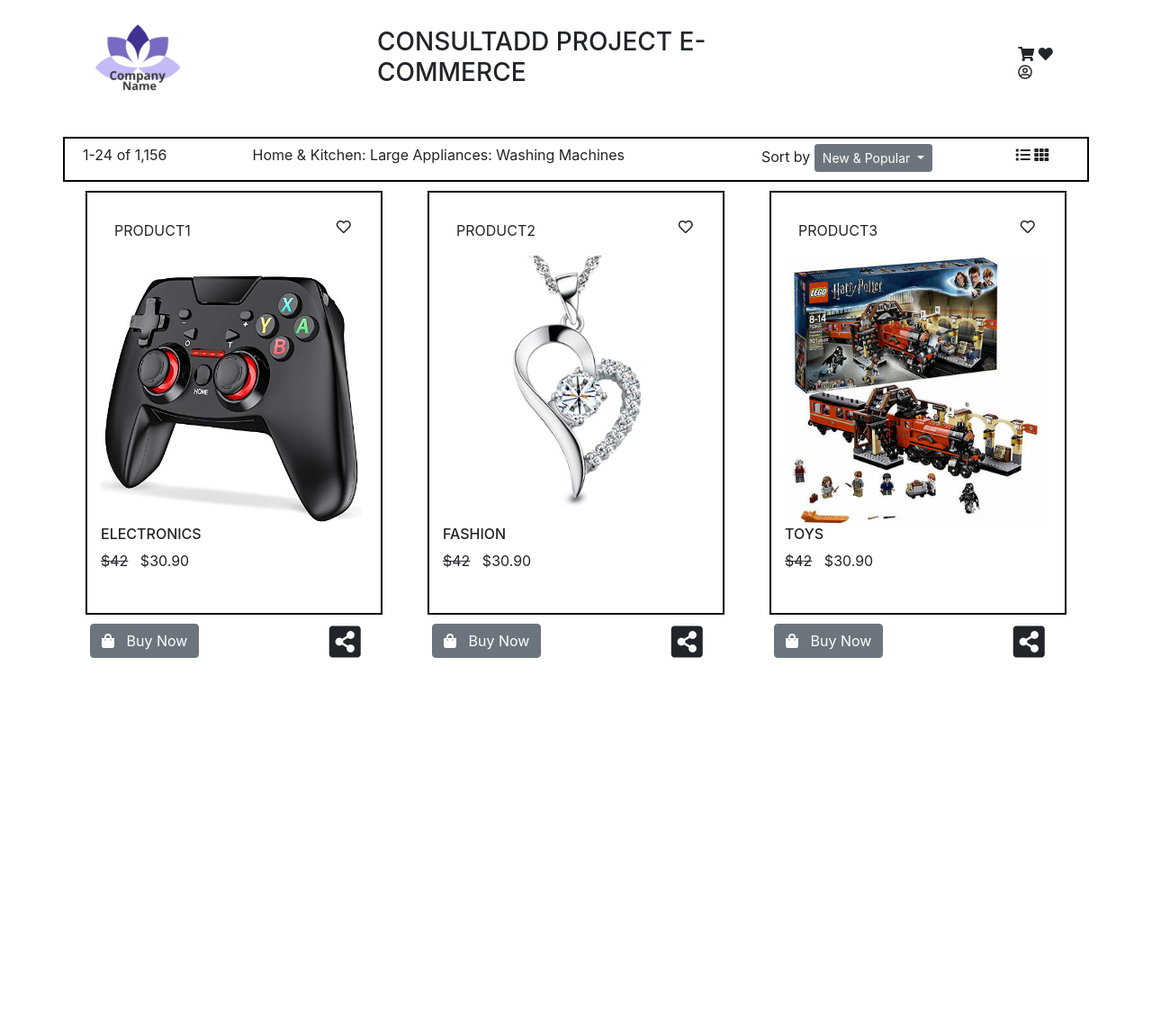
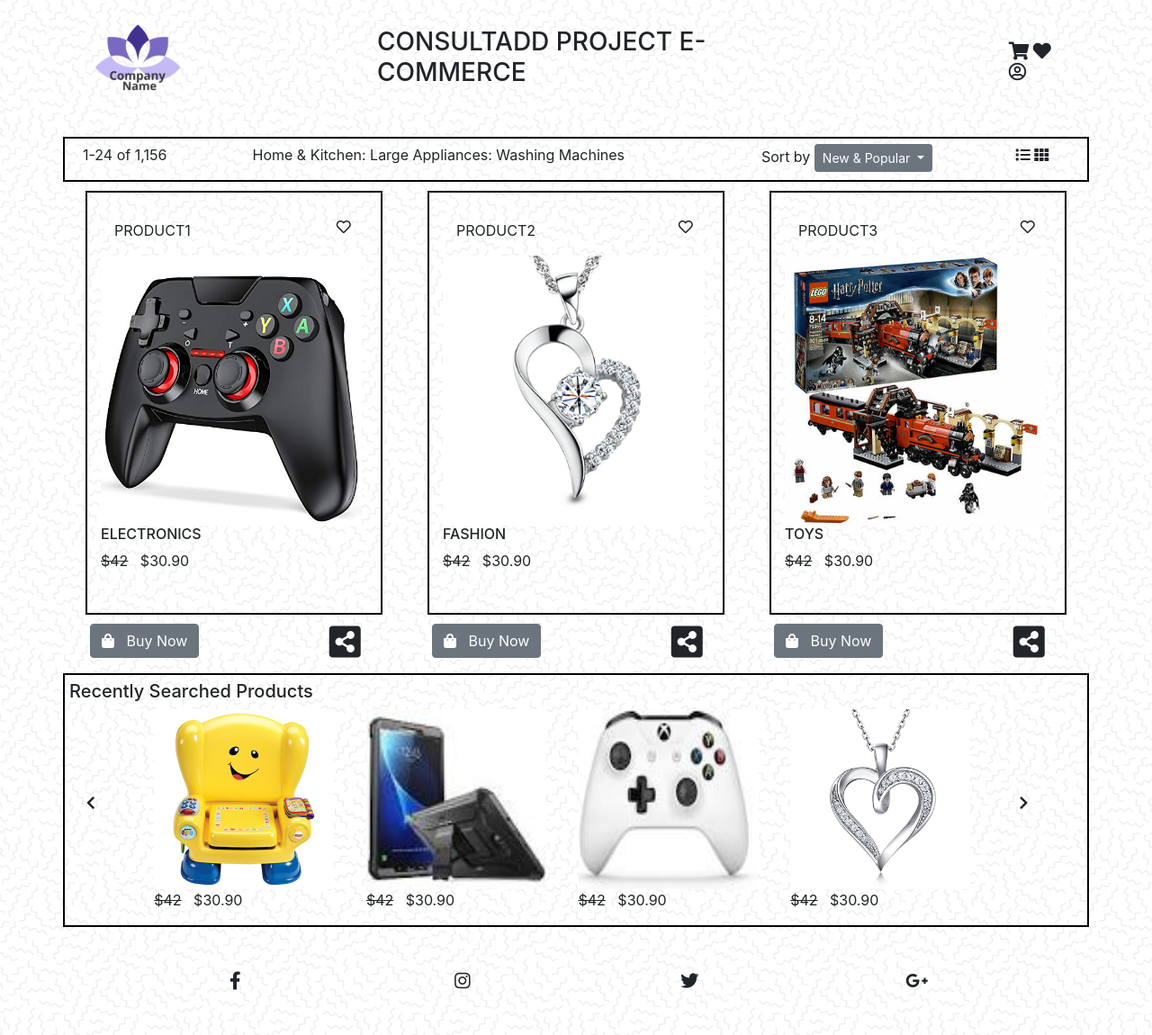
Before and after one commit to Btagra/MyWebapp, a Django app: page / in a window 1280 px wide. Shown: the whole page at 90% size. Before the commit the page ends 731 px from the top, so only its background shows below. Run offline with Django 3.2, Linux system fonts and the light colour scheme; some libraries are stand-ins or nearby versions.

Commit message:
new files

```diff
--- a/mywebapp/static/css/mystyle.css
+++ b/mywebapp/static/css/mystyle.css
@@ -1,3 +1,5 @@
+body{
+background:url("../image/background.png");}
 .align-self-center{
 margin-left: 190px;
 }
@@ -5,6 +7,7 @@
 border: 2px solid black;
 padding-top: 6px;
 padding-left: 20px;
+margin-top:15px;
 }
 .product{
 border: 2px solid black;
@@ -16,3 +19,12 @@
 display: block;
 width:100px;
 }
+.icon{
+margin:50px;
+text-align: center;
+}
+.fa-chevron-left, .fa-chevron-right{
+top:40%;
+position:absolute;
+left:20%;
+}
--- a/mywebapp/template/index.html
+++ b/mywebapp/template/index.html
@@ -13,9 +13,9 @@
         <div class="p-2 bd-highlight logo"><img src="{% static 'image/logo.png'%}" width="120px" height="120px"></div>
         <div class="p-2 bd-highlight align-self-center"><h3>CONSULTADD PROJECT E-COMMERCE</h3></div>
         <div class="p-2 bd-highlight align-self-center">
-            <i class="fas fa-shopping-cart"></i>
-            <i class="fas fa-heart"></i>
-            <i class="far fa-user-circle"></i>
+            <i class="fas fa-shopping-cart" style="font-size: 20px"></i>
+            <i class="fas fa-heart" style="font-size: 20px"></i>
+            <i class="far fa-user-circle" style="font-size: 20px"></i>
         </div>
     </div>
 </div>
@@ -141,5 +141,66 @@
          </div>
     </div>
 </div>
+<div class="container head">
+    <div class="row">
+        <h5>Recently Searched Products</h5>
+    </div>
+    <div class="row">
+        <div class="col-md-1">
+            <i class="fas fa-chevron-left"></i>
+        </div>
+        <div class="col-md">
+            <div class="row">
+            <img src="{% static 'image/toy1.jpg'%}" width="200px" height="200px">
+            </div>
+            <div class="row">
+                <p><strike>$42</strike>&nbsp &nbsp$30.90</p>
+            </div>
+        </div>
+        <div class="col-md">
+            <div class="row">
+            <img src="{% static 'image/electronic1.jpg'%}" width="200px" height="200px">
+            </div>
+            <div class="row">
+                <p><strike>$42</strike>&nbsp &nbsp$30.90</p>
+            </div>
+        </div>
+         <div class="col-md">
+            <div class="row">
+            <img src="{% static 'image/electronic2.jpg'%}" width="200px" height="200px">
+            </div>
+            <div class="row">
+                <p><strike>$42</strike>&nbsp &nbsp$30.90</p>
+            </div>
+        </div>
+         <div class="col-md">
+            <div class="row">
+            <img src="{% static 'image/fashion1.jpg'%}" width="200px" height="200px">
+            </div>
+            <div class="row">
+                <p><strike>$42</strike>&nbsp &nbsp$30.90</p>
+            </div>
+        </div>
+        <div class="col-md-1">
+            <i class="fas fa-chevron-right"></i>
+        </div>
+    </div>
+</div>
+<div class="container">
+    <div class="row icon">
+        <div class="col-md">
+            <i class="fab fa-facebook-f" style="font-size: 20px"></i>
+        </div>
+        <div class="col-md">
+            <i class="fab fa-instagram" style="font-size: 20px"></i>
+        </div>
+        <div class="col-md">
+            <i class="fab fa-twitter" style="font-size: 20px"></i>
+        </div>
+        <div class="col-md">
+            <i class="fab fa-google-plus-g" style="font-size: 20px"></i>
+        </div>
+    </div>
+</div>
 </body>
 </html>
```
Also changed, not shown: mywebapp/static/image/background.png (added), mywebapp/static/image/electronic1.jpg (added), mywebapp/static/image/electronic2.jpg (added), mywebapp/static/image/fashion1.jpg (added), mywebapp/static/image/toy1.jpg (added).
